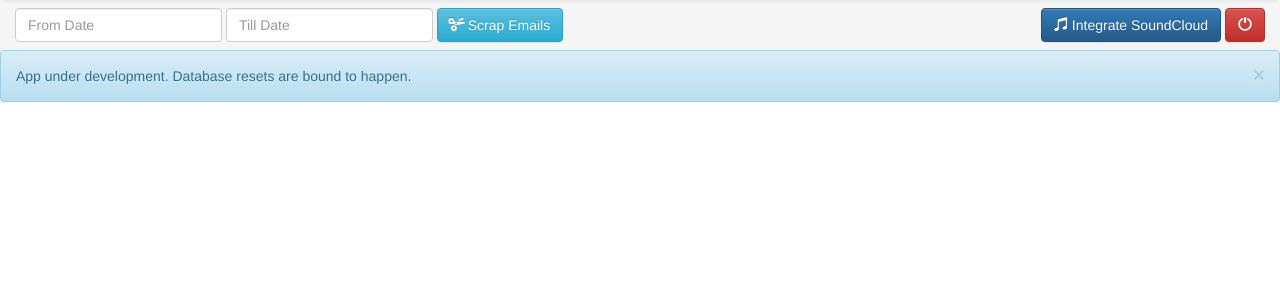
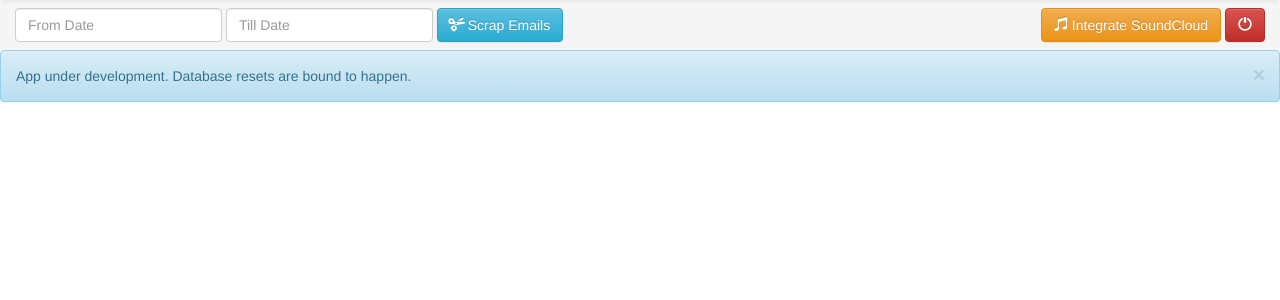
Before and after one commit to jamesfebin/gsoundscrap, a Django app: page / in a window 1280 px wide. Shown: the part 51-351 px from the top of the page. Run offline with Django 3.2, Linux system fonts and the light colour scheme; a user stored in the database is signed in; parts of the project's set-up code (start-up, migrations or seed data) failed here and were passed over; some libraries are stand-ins or nearby versions.

Commit message:
SoundCloud Added

```diff
--- a/templates/home.html
+++ b/templates/home.html
@@ -76,7 +76,7 @@
 <div class="form-group pull-right">
 
  {% if soundcloud == False %}
-  <a href="/login/soundcloud/?next=/" class="btn btn-primary"> <span class="glyphicon glyphicon-music" aria-hidden="true"> </span> Integrate SoundCloud</a>
+  <a href="/login/soundcloud/?next=/" class="btn btn-warning"> <span class="glyphicon glyphicon-music" aria-hidden="true"> </span> Integrate SoundCloud</a>
  {% endif %}
   <a href="/logout/?next=/" class="btn btn-danger"> <span class="glyphicon glyphicon-off" aria-hidden="true"> </span> </a>
 
@@ -115,10 +115,10 @@
               {% if track.track_type == "soundcloud" %}
                {% if soundcloud == True %}
 
-        <button type="button" id="like" class="btn btn-primary" aria-label="Left Align">
+        <button type="button" id="like" class="btn btn-warning" aria-label="Left Align">
           <span class="glyphicon glyphicon-heart" aria-hidden="true"></span>
         </button>
-           <button type="button" id="follow" class="btn btn-success" aria-label="Left Align">
+           <button type="button" id="follow" class="btn btn-primary" aria-label="Left Align">
           <span class="glyphicon glyphicon-check" aria-hidden="true"></span>
         </button>
         {% endif %}
```
